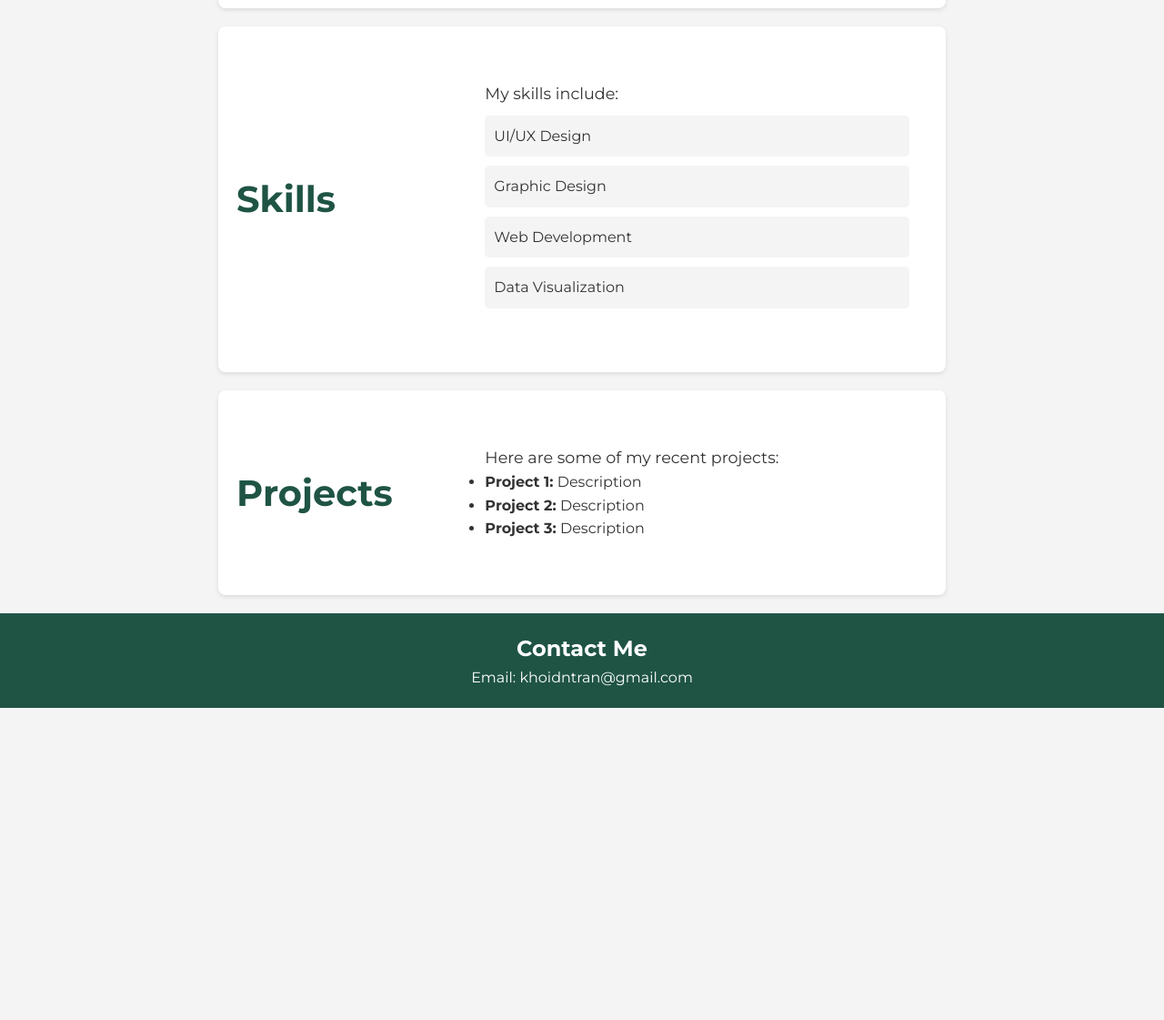
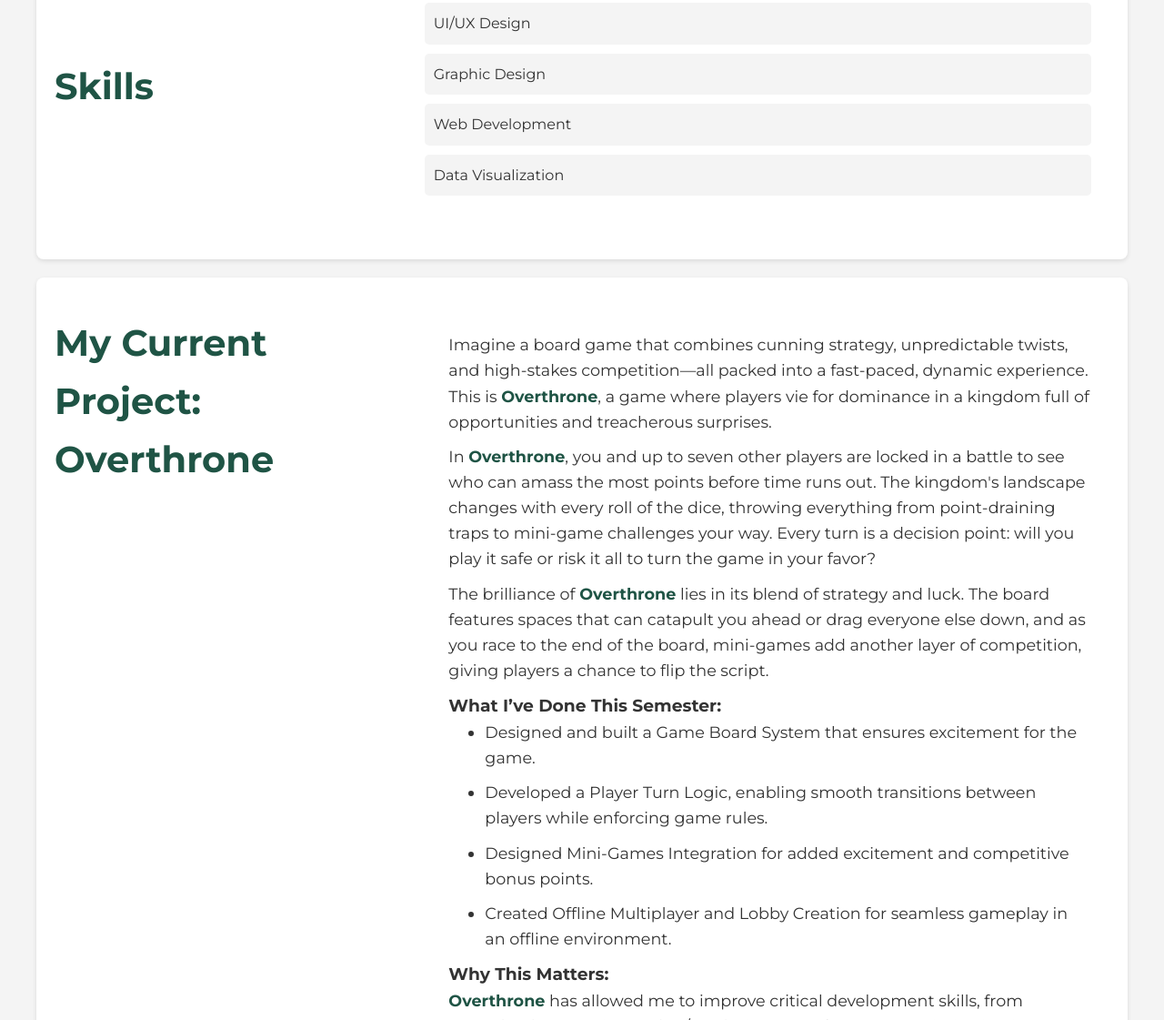
Before and after one commit to dkhol79/dkhol79.github.io, a plain HTML site: page index.html in a window 1280 px wide. Shown: the part 1679-2800 px from the top of the page at 91% size. Before the commit the page ends 2457 px from the top, so only its background shows below. Drawn offline with Linux system fonts and the light colour scheme.

Commit message:
new section and link added

```diff
--- a/index.html
+++ b/index.html
@@ -68,6 +68,24 @@
         </div>
     </section>
 
+    <section id="my-current-project" class="info-section">
+        <h2><a href="https://fuzionsnz.github.io/GVSU-CIS641-GameSmiths/" target="_blank">My Current Project: Overthrone</a></h2>
+        <div class="info-content">
+            <p>Imagine a board game that combines cunning strategy, unpredictable twists, and high-stakes competition—all packed into a fast-paced, dynamic experience. This is <strong>Overthrone</strong>, a game where players vie for dominance in a kingdom full of opportunities and treacherous surprises.</p>
+            <p>In <strong>Overthrone</strong>, you and up to seven other players are locked in a battle to see who can amass the most points before time runs out. The kingdom's landscape changes with every roll of the dice, throwing everything from point-draining traps to mini-game challenges your way. Every turn is a decision point: will you play it safe or risk it all to turn the game in your favor?</p>
+            <p>The brilliance of <strong>Overthrone</strong> lies in its blend of strategy and luck. The board features spaces that can catapult you ahead or drag everyone else down, and as you race to the end of the board, mini-games add another layer of competition, giving players a chance to flip the script.</p>
+            <h3>What I’ve Done This Semester:</h3>
+            <ul>
+                <li>Designed and built a Game Board System that ensures excitement for the game.</li>
+                <li>Developed a Player Turn Logic, enabling smooth transitions between players while enforcing game rules.</li>
+                <li>Designed Mini-Games Integration for added excitement and competitive bonus points.</li>
+                <li>Created Offline Multiplayer and Lobby Creation for seamless gameplay in an offline environment.</li>
+            </ul>
+            <h3>Why This Matters:</h3>
+            <p><strong>Overthrone</strong> has allowed me to improve critical development skills, from procedural generation and UI/UX design to performance optimization in an offline, multiplayer environment. This project goes beyond just a game. Not only does this showcase my ability to manage complex logic and game mechanics, but it also demonstrates my ability to build user-centered, engaging applications with real-world use cases.</p>
+        </div>
+    </section>
+
     <section id="projects" class="info-section">
         <h2>Projects</h2>
         <div class="info-content">
--- a/style.css
+++ b/style.css
@@ -133,7 +133,7 @@ body {
     background: white;
     border-radius: 8px;
     box-shadow: 0 2px 5px rgba(0, 0, 0, 0.1);
-    max-width: 800px;
+    max-width: 1200px;
     display: flex;
     flex-direction: row;
     align-items: center;
@@ -224,3 +224,56 @@ footer a:hover {
         margin: 0 auto 20px auto;
     }
 }
+
+/* My Current Project Section */
+#my-current-project {
+    display: flex;
+    flex-direction: row; /* Ensure it's a two-column layout */
+    align-items: flex-start; /* Align title and content to the top */
+    justify-content: space-between; /* Space between the two columns */
+    gap: 40px;
+    max-width: 1200px;
+    margin: 0 auto;
+}
+
+#my-current-project h2 {
+    color: #1F5445;
+    font-size: 2.5em;
+    text-align: left;
+    margin-top: 0;
+    margin-bottom: 20px;
+    flex: 1;
+}
+
+#my-current-project h2 a {
+    text-decoration: none;
+    color: #1F5445;
+}
+
+#my-current-project h2 a:hover {
+    text-decoration: underline;
+}
+
+#my-current-project .content {
+    flex: 2;
+}
+
+#my-current-project p, #my-current-project ul {
+    font-size: 1.1em;
+    line-height: 1.6;
+    margin-bottom: 10px;
+}
+
+#my-current-project ul {
+    list-style-type: disc;
+    padding-left: 40px;
+}
+
+#my-current-project li {
+    margin-bottom: 10px;
+}
+
+#my-current-project strong {
+    font-weight: bold;
+    color: #1F5445;
+}
```
